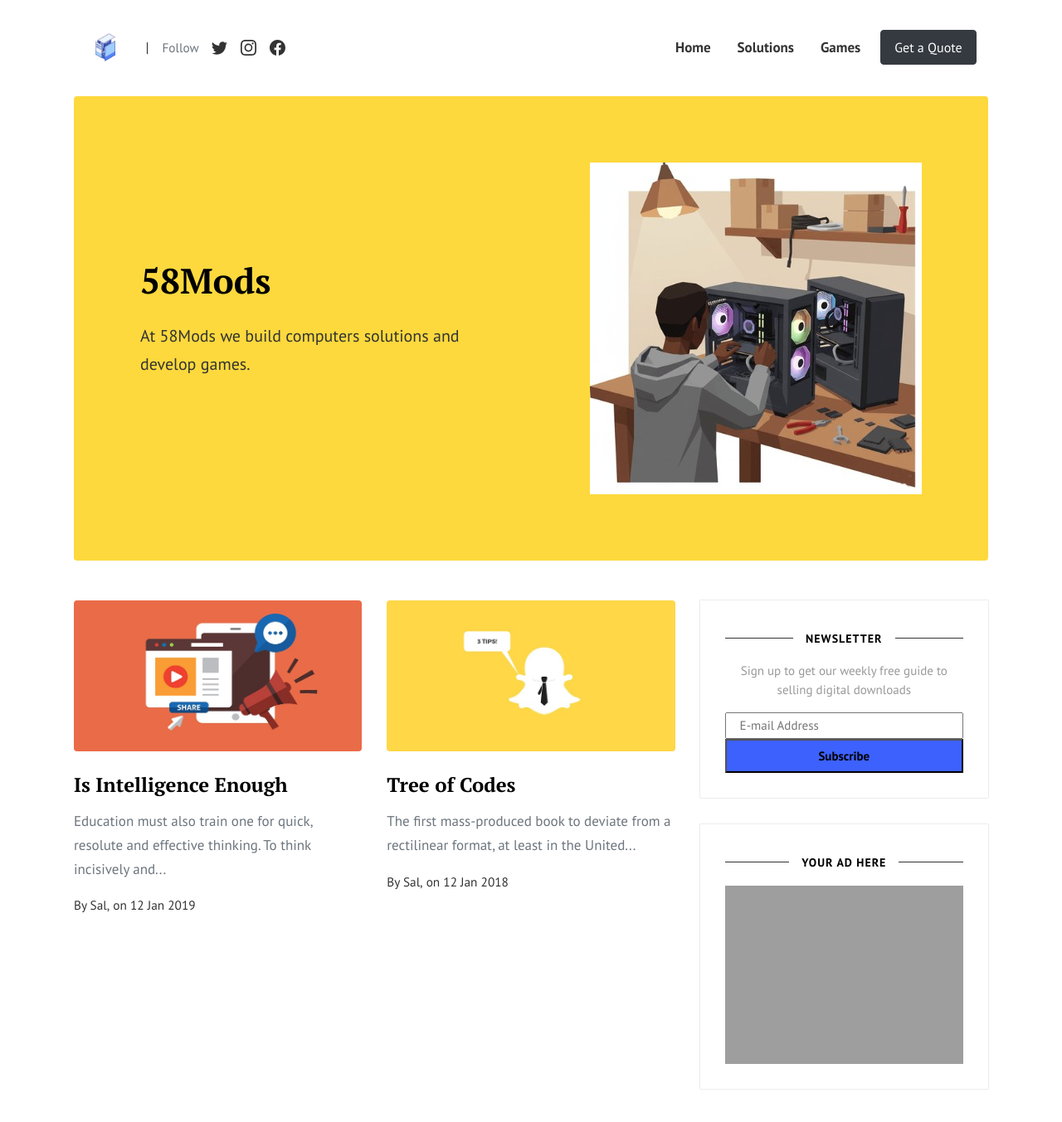
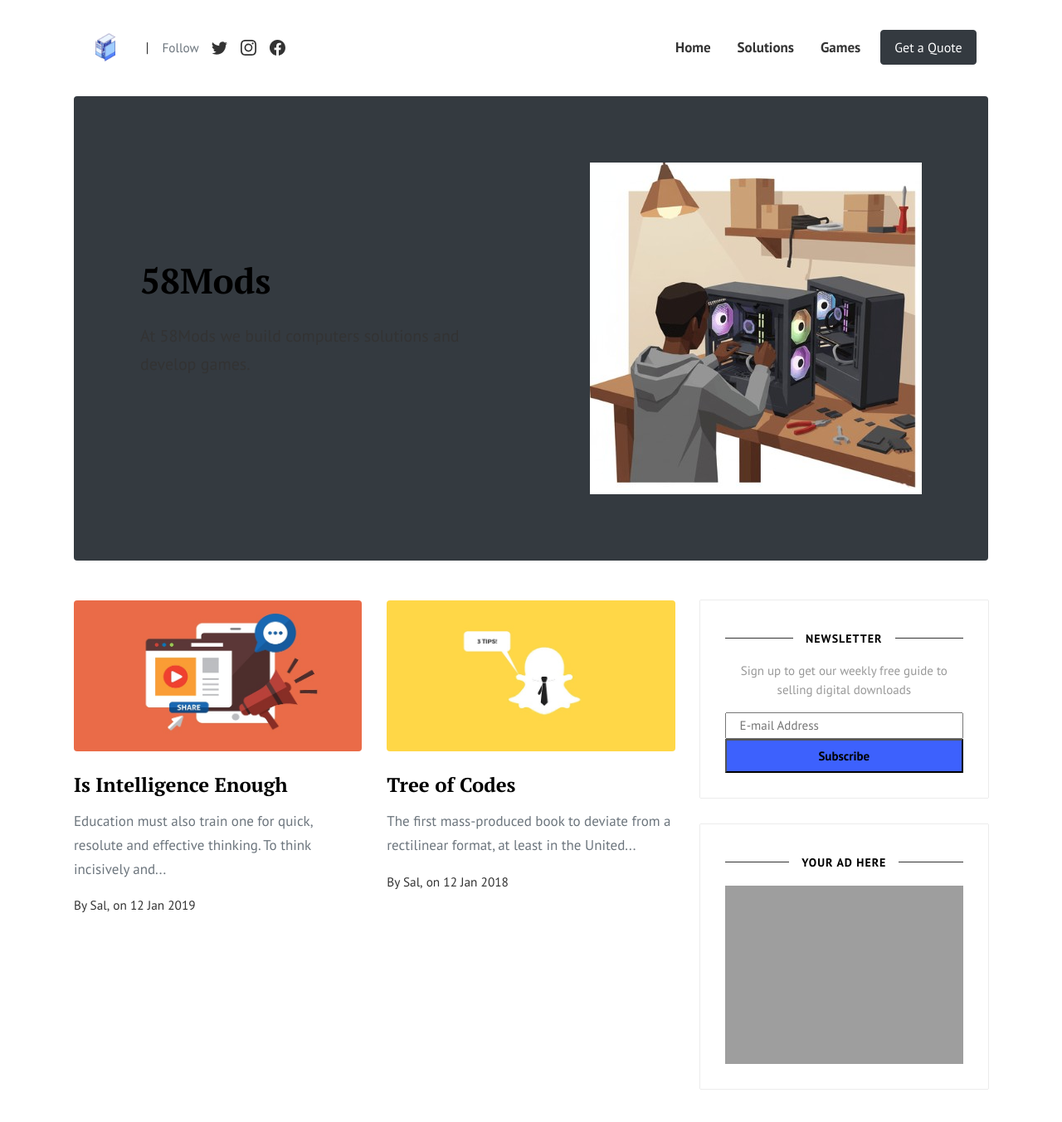
Before and after one commit to KariukiJonathan/58mods, a Jekyll site: the page built from index.html, in a window 1280 px wide and 1400 px high. Shown: the top 1353 px of the window at 83% size. Built offline with Jekyll 4.4.1, drawn with Linux system fonts in a browser that asks for light colours; the list of posts is cut into pages by our own code; comment, search, counter and statistics services are not loaded.

Commit message:
Update theme.scss

```diff
--- a/assets/css/theme.scss
+++ b/assets/css/theme.scss
@@ -135,7 +135,7 @@ small, .small {
 /* Pages
 ================================================== */
 .hero {
-    background: #fdd93d;
+    background: #343a40;
     padding: 5rem 5rem;
 }
 
```
